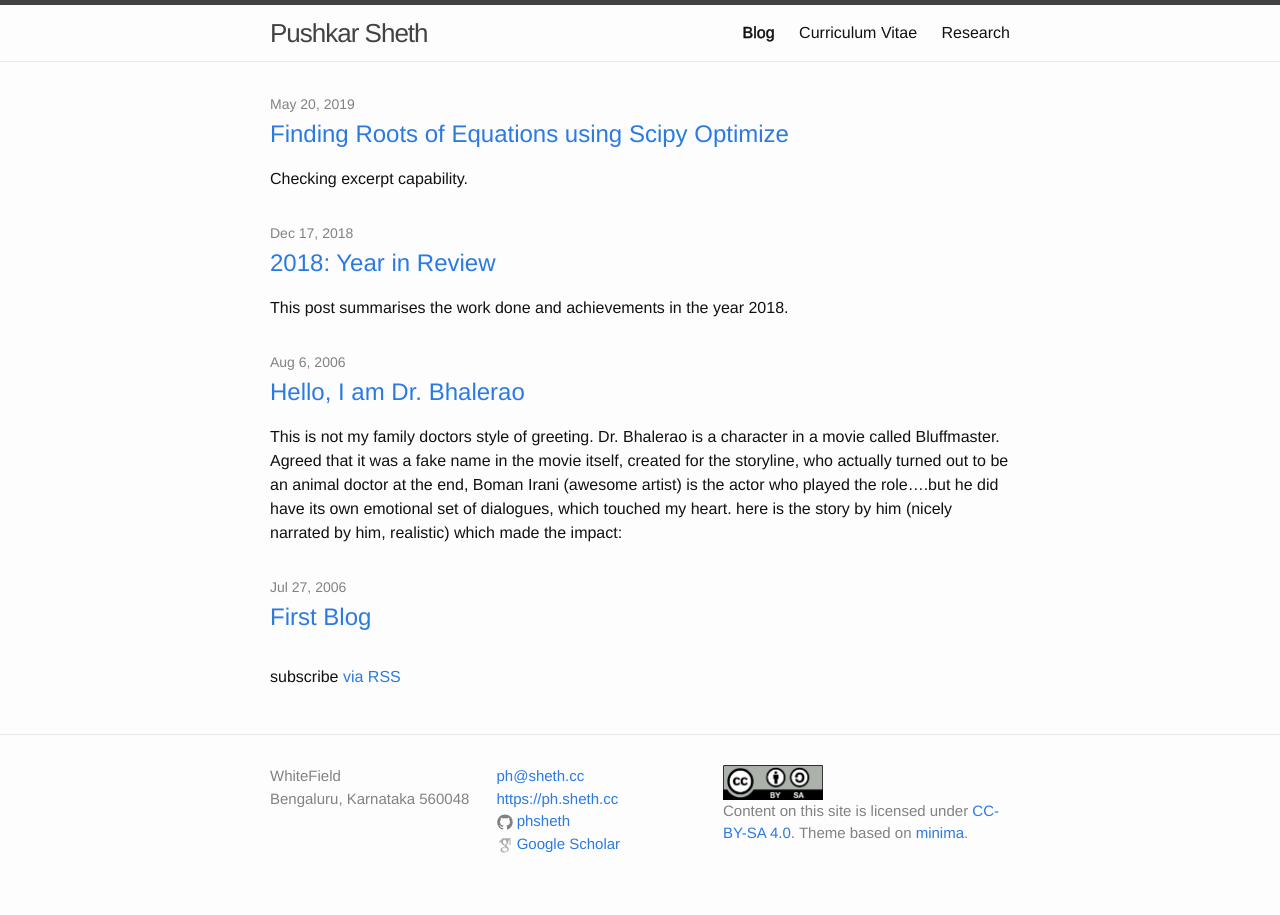
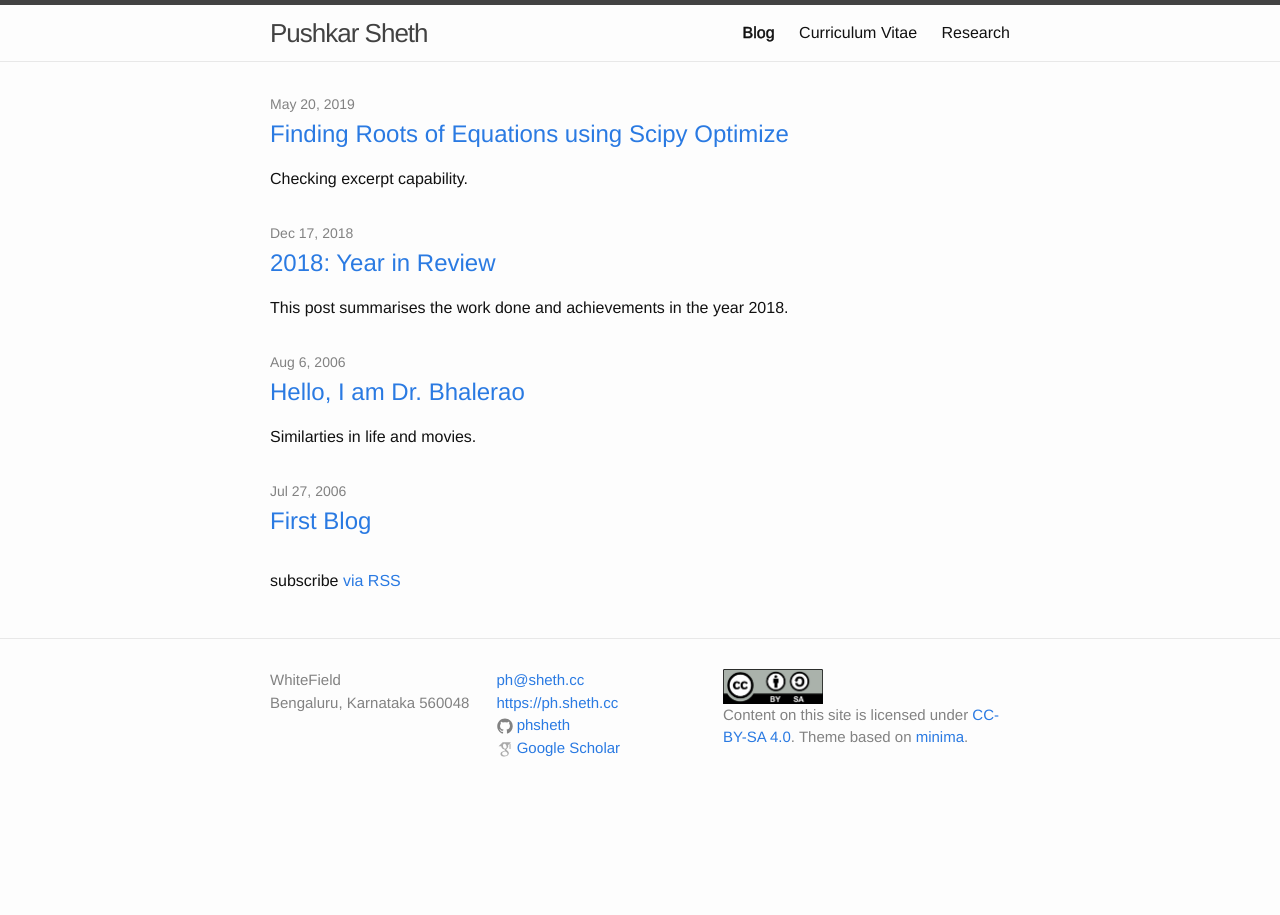
Before and after one commit to phsheth/phsheth.github.io, a Jekyll site: the page built from blog.md, in a window 1280 px wide. Built offline with Jekyll 4.4.1, drawn with Linux system fonts in a browser that asks for light colours.

Commit message:
updated excerpt

```diff
--- a/_posts/2006-08-06-hello-i-am-dr-bhalerao.markdown
+++ b/_posts/2006-08-06-hello-i-am-dr-bhalerao.markdown
@@ -1,6 +1,7 @@
 ---
 layout: post
 title:  "Hello, I am Dr. Bhalerao"
+excerpt: "Similarties in life and movies."
 date:   2006-08-06 03:01:00 +0000
 categories: blog
 tag: random
```
